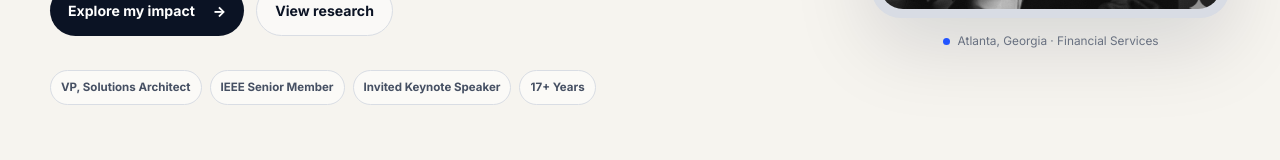
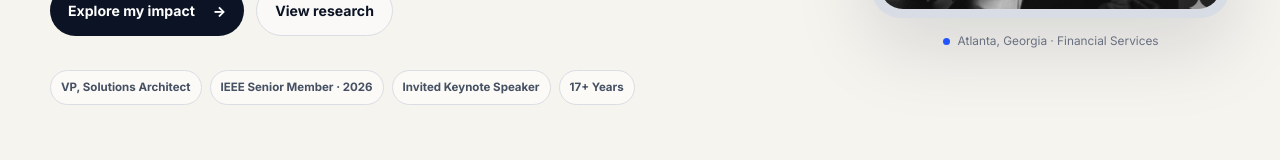
Before and after one commit to muralidharanlakshmanan/muralidharanlakshmanan.github.io, a plain HTML site: page index.html in a window 1280 px wide. Shown: the part 636-796 px from the top of the page. Drawn offline with Linux system fonts and the light colour scheme.

Commit message:
Refine homepage credential label

```diff
--- a/index.html
+++ b/index.html
@@ -45,7 +45,7 @@
         </div>
         <div class="credential-line">
           <span class="pill">VP, Solutions Architect</span>
-          <span class="pill">IEEE Senior Member</span>
+          <span class="pill">IEEE Senior Member · 2026</span>
           <span class="pill">Invited Keynote Speaker</span>
           <span class="pill">17+ Years</span>
         </div>
```
